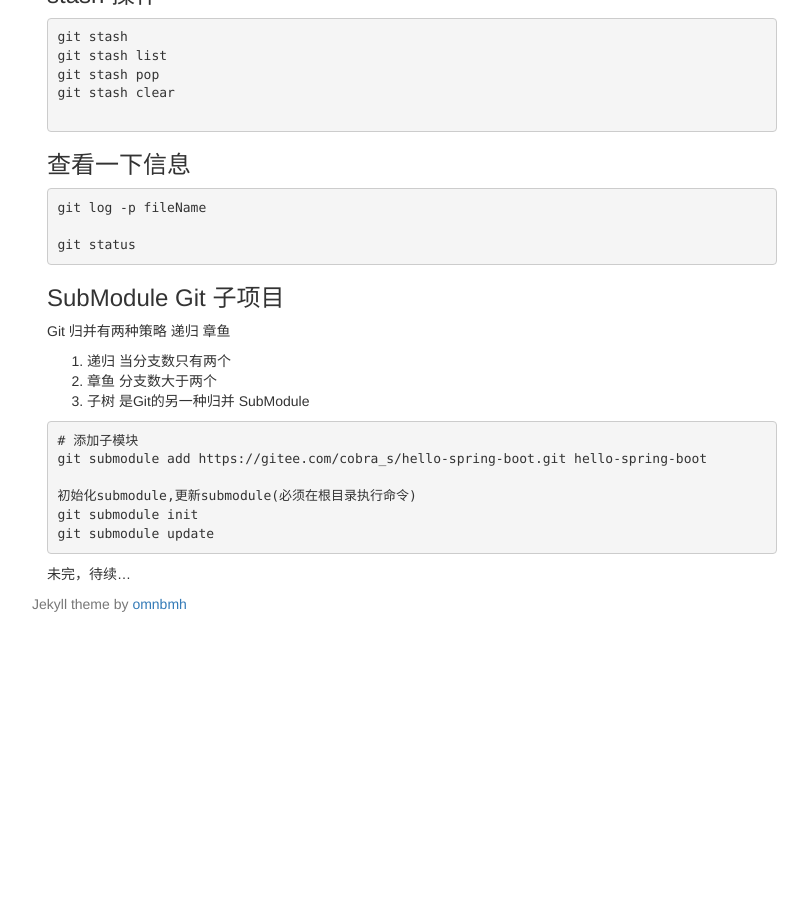
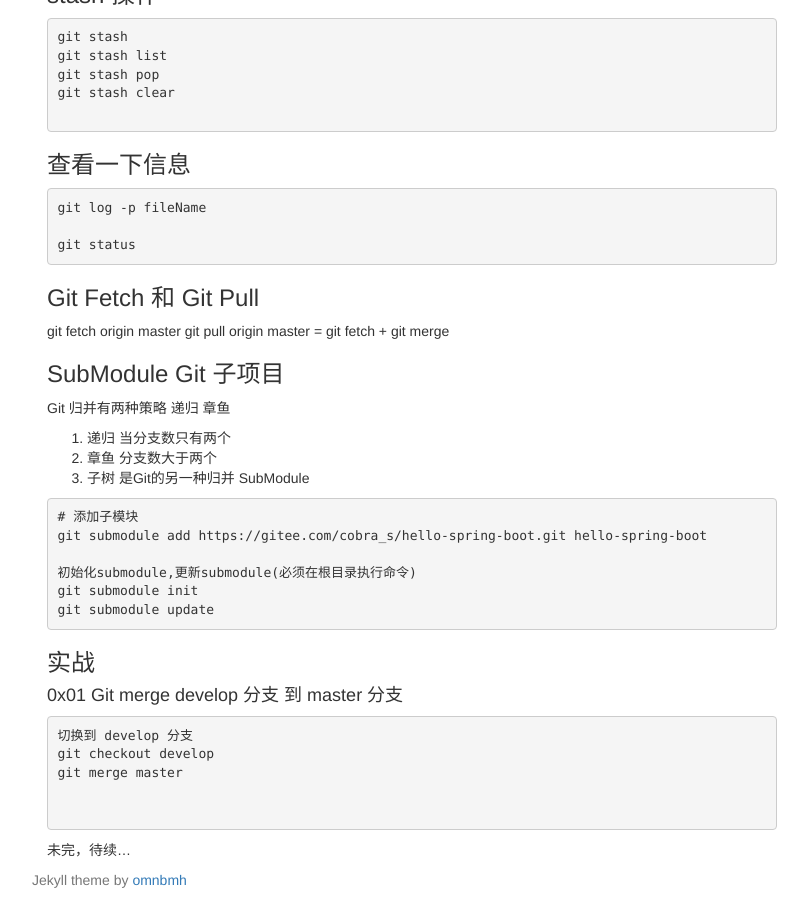
Before and after one commit to omnbmh/omnbmh.github.io, a Jekyll site: the page built from _posts/2019-01-02-git-shell.md, in a window 1280 px wide and 900 px high, scrolled down 2064 px. Shown: the whole window, without its empty margins (38-846 px from the left). Built offline with Jekyll 4.4.1, drawn with Linux system fonts in a browser that asks for light colours; before the commit the page ends 2688 px from its top, so only the background shows below that.

Commit message:
Update 2019-01-02-git-shell.md

````diff
--- a/_posts/2019-01-02-git-shell.md
+++ b/_posts/2019-01-02-git-shell.md
@@ -114,12 +114,18 @@ git log -p fileName
 git status
 ```
 
+### Git Fetch 和 Git Pull
+git fetch origin master
+git pull origin master = git fetch + git merge
+
 ### SubModule Git 子项目
 
 Git 归并有两种策略 递归 章鱼
 1. 递归 当分支数只有两个
 2. 章鱼 分支数大于两个
 3. 子树 是Git的另一种归并 SubModule
+
+
 
 ```
 # 添加子模块
@@ -130,4 +136,18 @@ git submodule init
 git submodule update
 ```
 
+
+
+### 实战
+
+#### 0x01 Git merge develop 分支 到 master 分支
+
+```
+切换到 develop 分支
+git checkout develop
+git merge master
+
+
+```
+
 未完，待续...
````
